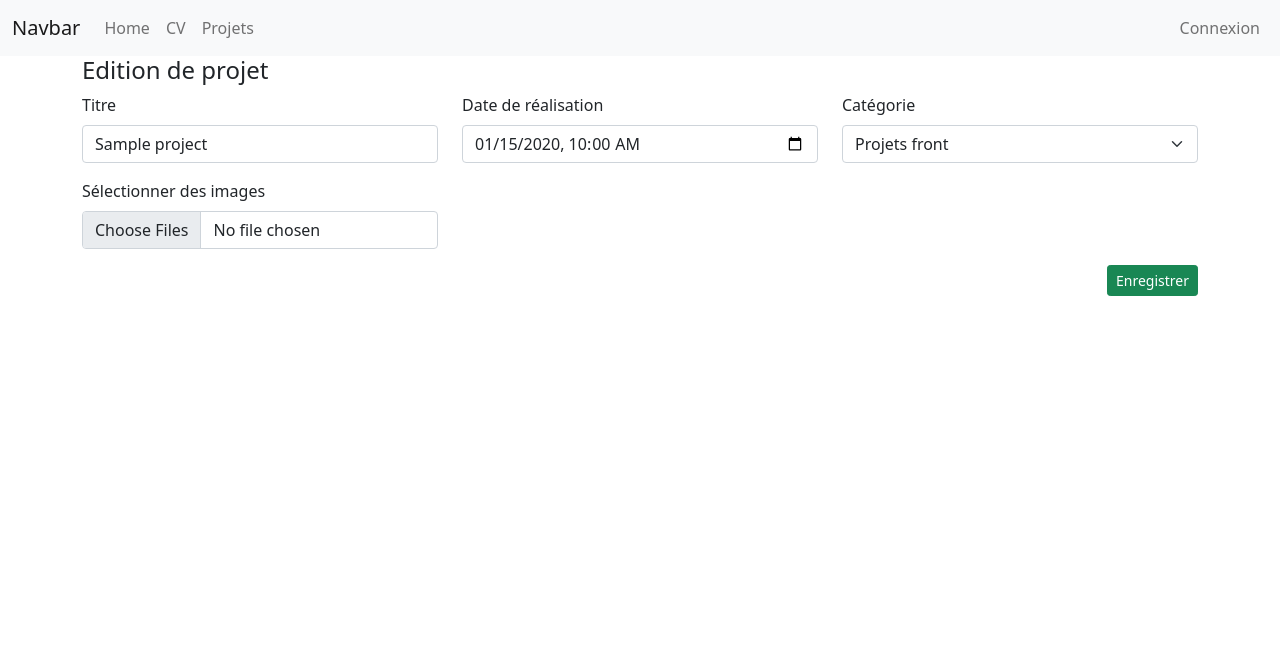
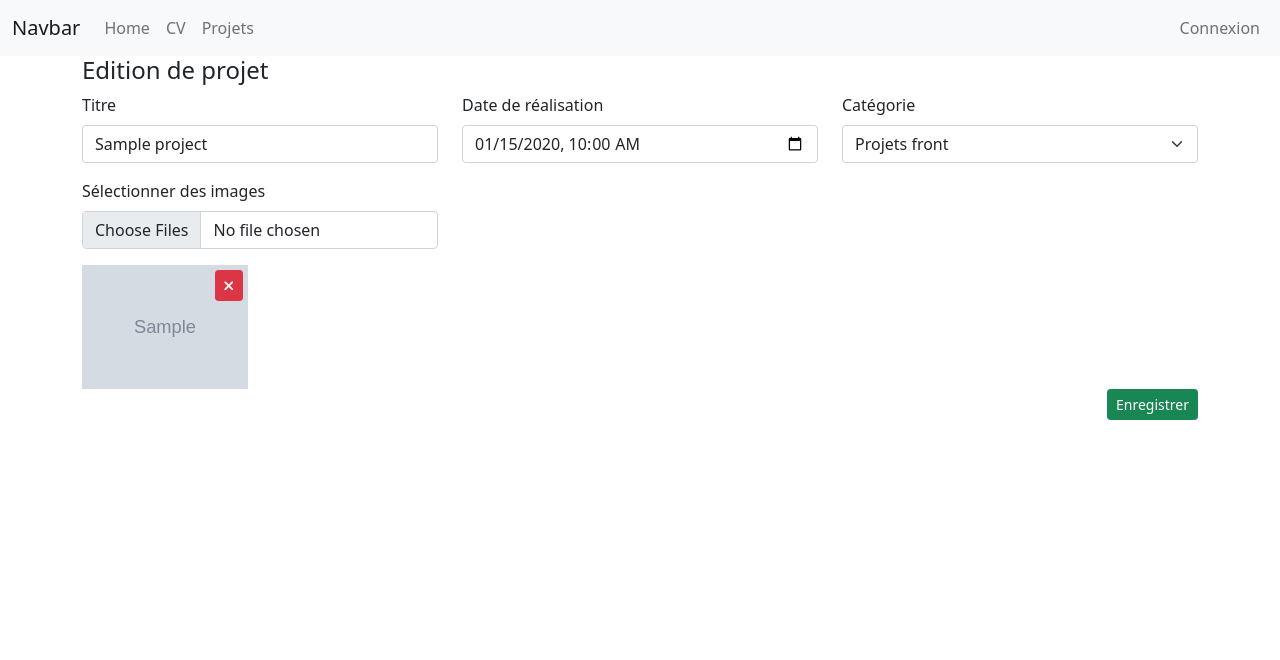
Before and after one commit to ThibautGobert/2223A-BES-5005-1-projet-final, a PHP site: page /project/1/edit in a window 1280 px wide. Shown: the top 660 px of the page. Run offline with PHP 8.4, Linux system fonts and the light colour scheme; tables that the repository leaves empty or names only in its code hold one stand-in row (values such as "Sample post"); grey boxes marked "Sample" are stand-in pictures; some libraries are stand-ins or nearby versions.

Commit message:
Gestion suppression image

```diff
--- a/public/css/style.css
+++ b/public/css/style.css
@@ -1,3 +1,9 @@
-.test {
-    background-color: pink;
+.img-wrapper {
+    position: relative;
 }
+
+.btn-image {
+    position: absolute;
+    top: 5px;
+    right: 5px;
+}
--- a/public/index.php
+++ b/public/index.php
@@ -3,6 +3,7 @@ session_start();
 
 use App\Controllers\BaseController;
 use App\Controllers\HomeController;
+use App\Controllers\ImageController;
 use App\Controllers\ProjectController;
 use App\Controllers\UserController;
 use App\Utils\View;
@@ -22,6 +23,9 @@ $router->map( 'POST', '/project/store', [ProjectController::class, 'store'], 'pr
 $router->map( 'GET', '/project/index', [ProjectController::class, 'index'], 'project.index');
 $router->map( 'GET', '/project/[i:id]/edit', [ProjectController::class, 'edit'], 'project.edit');
 $router->map( 'POST', '/project/[i:id]/update', [ProjectController::class, 'update'], 'project.update');
+
+$router->map( 'GET', '/image/[i:id]/delete', [ImageController::class, 'delete'], 'image.delete');
+
 $match = $router->match();
 
 if($match) {
--- a/src/Controllers/ProjectController.php
+++ b/src/Controllers/ProjectController.php
@@ -27,6 +27,31 @@ class ProjectController
             'date' => $_POST['date'] ?? null,
         ]);
 
+        $this->handleImages($project);
+
+        Redirect::to('/project/index', [
+            'success' => 'Projet créé avec succès'
+        ]);
+    }
+
+    public function index()
+    {
+        $projects = Project::all();
+        View::render('project.index', ['projects' => $projects]);
+    }
+
+    public function edit($id)
+    {
+        $project = Project::find($id);
+
+        View::render('project.edit', [
+            'project' => $project,
+            'categories' => Category::getList()
+        ]);
+    }
+
+    private function handleImages(Project $project)
+    {
         $images = File::cleanUpload($_FILES['images']);
 
         foreach($images as $image) {
@@ -44,25 +69,6 @@ class ProjectController
                 ]);
             }
         }
-
-        Redirect::to('/project/index', [
-            'success' => 'Projet créé avec succès'
-        ]);
-    }
-
-    public function index()
-    {
-        $projects = Project::all();
-        View::render('project.index', ['projects' => $projects]);
-    }
-
-    public function edit($id)
-    {
-        $project = Project::find($id);
-        View::render('project.edit', [
-            'project' => $project,
-            'categories' => Category::getList()
-        ]);
     }
 
     public function update($id)
@@ -73,8 +79,8 @@ class ProjectController
             ]);
         }
 
-
-
+        $project = Project::find($id);
+        $this->handleImages($project);
 
         Project::update($id, [
             'title' => $_POST['title'] ?? null,
@@ -82,6 +88,7 @@ class ProjectController
             'description' => $_POST['description'] ?? null,
             'date' => $_POST['date'] ?? null,
         ]);
+
         Redirect::to('/project/index', [
             'success' => 'Projet mis à jour avec succès !',
         ]);
--- a/src/Models/Model.php
+++ b/src/Models/Model.php
@@ -110,4 +110,13 @@ class Model
         return $statement->fetchAll();
     }
 
+    public static function delete(int $id)
+    {
+        $pdo = DB::getInstance();
+        $query = 'DELETE from '.static::$table.' where id = ?';
+
+        $stmt= $pdo->prepare($query);
+        $stmt->execute([$id]);
+        return true;
+    }
 }
--- a/src/Models/Project.php
+++ b/src/Models/Project.php
@@ -5,4 +5,9 @@ namespace App\Models;
 class Project extends Model
 {
     protected static string $table = 'projects';
+
+    public function images()
+    {
+        return Image::where(['project_id' => $this->id]);
+    }
 }
--- a/views/project.edit.php
+++ b/views/project.edit.php
@@ -37,6 +37,18 @@
                 </div>
             </div>
         </div>
+        <div class="row">
+            <?php foreach($project->images() as $image): ?>
+            <div class="col-2">
+                <div class="img-wrapper">
+                    <a href="/image/<?= $image->id ?>/delete" class="btn btn-sm btn-danger btn-image">
+                        <i class="fa fa-times"></i>
+                    </a>
+                    <img src="<?= $image->path ?>" alt="<?= $image->name ?>" class="img-fluid">
+                </div>
+            </div>
+            <?php endforeach; ?>
+        </div>
          <div class="row">
             <div class="col-md-12 text-end">
                 <button type="submit" class="btn btn-success btn-sm">Enregistrer</button>
--- a/views/template/main.php
+++ b/views/template/main.php
@@ -8,7 +8,7 @@
     <link href="https://cdn.jsdelivr.net/npm/bootstrap@5.0.2/dist/css/bootstrap.min.css" rel="stylesheet" integrity="sha384-EVSTQN3/azprG1Anm3QDgpJLIm9Nao0Yz1ztcQTwFspd3yD65VohhpuuCOmLASjC" crossorigin="anonymous">
     <script src="https://cdn.jsdelivr.net/npm/bootstrap@5.0.2/dist/js/bootstrap.bundle.min.js" integrity="sha384-MrcW6ZMFYlzcLA8Nl+NtUVF0sA7MsXsP1UyJoMp4YLEuNSfAP+JcXn/tWtIaxVXM" crossorigin="anonymous" defer></script>
     <link rel="stylesheet" href="https://cdnjs.cloudflare.com/ajax/libs/font-awesome/6.4.0/css/all.min.css" integrity="sha512-iecdLmaskl7CVkqkXNQ/ZH/XLlvWZOJyj7Yy7tcenmpD1ypASozpmT/E0iPtmFIB46ZmdtAc9eNBvH0H/ZpiBw==" crossorigin="anonymous" referrerpolicy="no-referrer" />
-    <link rel="stylesheet" href="/css/style.css" integrity="sha512-iecdLmaskl7CVkqkXNQ/ZH/XLlvWZOJyj7Yy7tcenmpD1ypASozpmT/E0iPtmFIB46ZmdtAc9eNBvH0H/ZpiBw==" crossorigin="anonymous" referrerpolicy="no-referrer" />
+    <link rel="stylesheet" href="/css/style.css" />
     <title><?= $title ?? 'Mon site' ?></title>
 </head>
 <body>
```
Also changed, not shown: src/Controllers/ImageController.php (added, +23 -0 lines).
